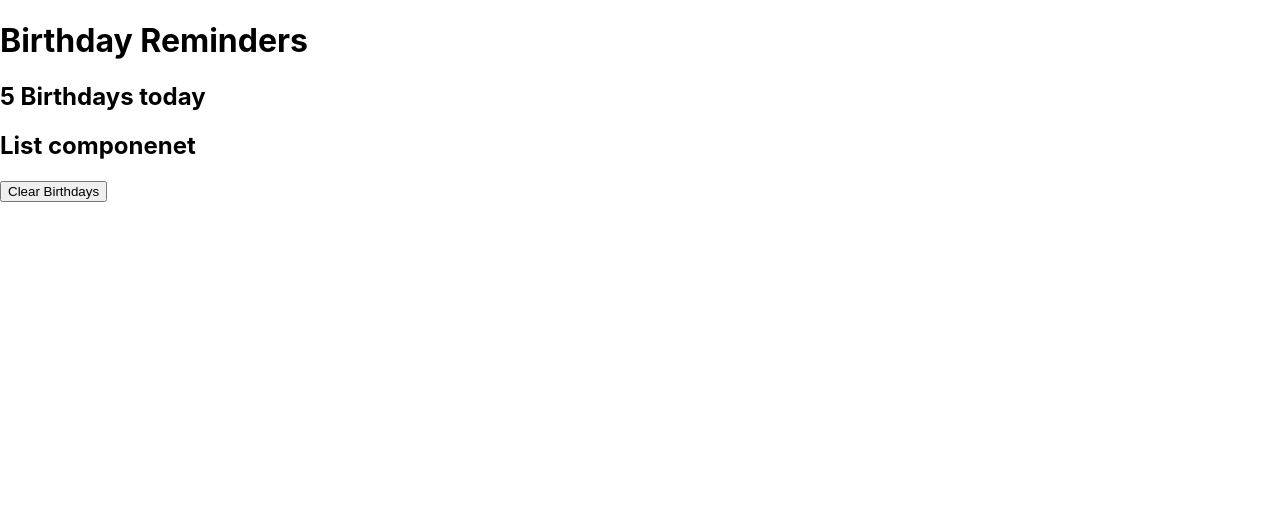
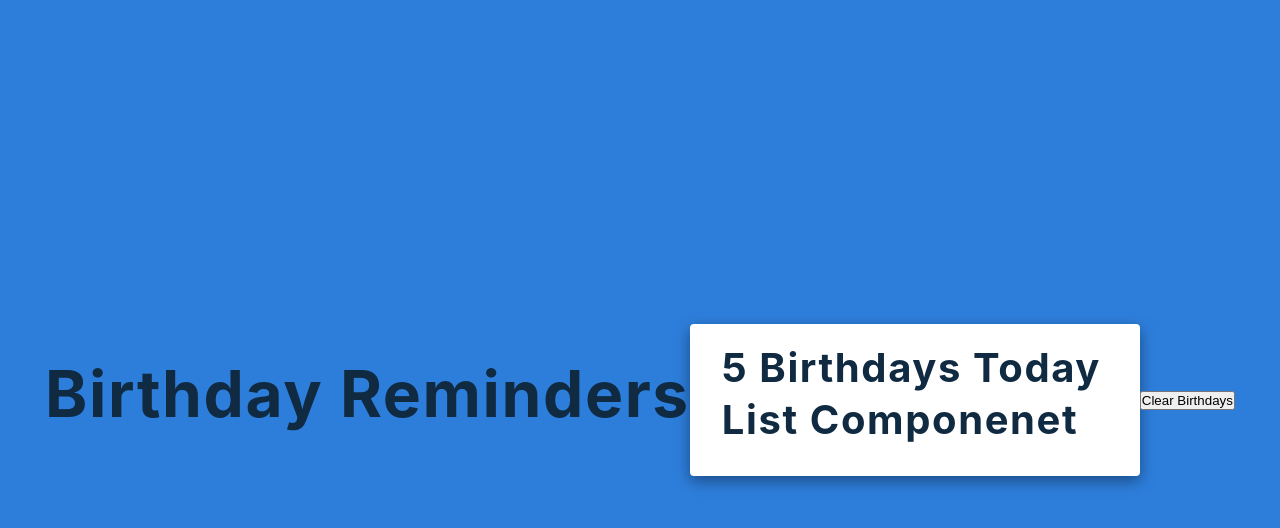
Before and after one commit to kennybates/bday-reminder-app, a React (Create React App) app: page / in a window 1280 px wide. Shown: the top 528 px of the page. Built offline with nearby package versions, Linux system fonts and the light colour scheme.

Commit message:
Update index.css
updated index.css to produce more styling for the components

```diff
--- a/src/index.css
+++ b/src/index.css
@@ -1,13 +1,191 @@
+/*
+===============
+Variables
+===============
+*/
+
+:root {
+  /* dark shades of primary color*/
+  --clr-primary-1: hsl(162, 61%, 89%);
+  --clr-primary-2: hsl(162, 60%, 78%);
+  --clr-primary-3: hsl(162, 61%, 67%);
+  --clr-primary-4: hsl(162, 61%, 57%);
+  /* primary/main color */
+  --clr-primary-5: hsl(162, 73%, 46%);
+  /* lighter shades of primary color */
+  --clr-primary-6: #1aa179;
+  --clr-primary-7: #13795b;
+  --clr-primary-8: #0d503c;
+  --clr-primary-9: #06281e;
+  /* darkest grey - used for headings */
+  --clr-grey-1: hsl(212, 33%, 89%);
+  --clr-grey-2: hsl(210, 31%, 80%);
+  --clr-grey-3: hsl(211, 27%, 70%);
+  --clr-grey-4: hsl(209, 23%, 60%);
+  /* grey used for paragraphs */
+  --clr-grey-5: hsl(210, 22%, 49%);
+  --clr-grey-6: hsl(209, 28%, 39%);
+  --clr-grey-7: hsl(209, 34%, 30%);
+  --clr-grey-8: hsl(211, 39%, 23%);
+  --clr-grey-9: hsl(209, 61%, 16%);
+  --clr-white: #fff;
+  --clr-red-dark: hsl(360, 67%, 44%);
+  --clr-red-light: hsl(360, 71%, 66%);
+  --clr-green-dark: hsl(125, 67%, 44%);
+  --clr-green-light: hsl(125, 71%, 66%);
+  --clr-black: #222;
+  --transition: all 0.3s linear;
+  --spacing: 0.1rem;
+  --radius: 0.25rem;
+  --light-shadow: 0 5px 15px rgba(0, 0, 0, 0.1);
+  --dark-shadow: 0 5px 15px rgba(0, 0, 0, 0.4);
+  --max-width: 1170px;
+  --fixed-width: 450px;
+  --clr-blue: #2d7edb;
+}
+/*
+===============
+Global Styles
+===============
+*/
+
+*,
+::after,
+::before {
+  margin: 0;
+  padding: 0;
+  box-sizing: border-box;
+}
 body {
-  margin: 0;
-  font-family: -apple-system, BlinkMacSystemFont, 'Segoe UI', 'Roboto', 'Oxygen',
-    'Ubuntu', 'Cantarell', 'Fira Sans', 'Droid Sans', 'Helvetica Neue',
-    sans-serif;
-  -webkit-font-smoothing: antialiased;
-  -moz-osx-font-smoothing: grayscale;
+  font-family: -apple-system, BlinkMacSystemFont, 'Segoe UI', Roboto, Oxygen,
+    Ubuntu, Cantarell, 'Open Sans', 'Helvetica Neue', sans-serif;
+  background: var(--clr-blue);
+  color: var(--clr-grey-9);
+  line-height: 1.5;
+  font-size: 0.875rem;
+}
+ul {
+  list-style-type: none;
+}
+a {
+  text-decoration: none;
+}
+h1,
+h2,
+h3,
+h4 {
+  letter-spacing: var(--spacing);
+  text-transform: capitalize;
+  line-height: 1.25;
+  margin-bottom: 0.75rem;
+}
+h1 {
+  font-size: 3rem;
+}
+h2 {
+  font-size: 2rem;
+}
+h3 {
+  font-size: 1.25rem;
+}
+h4 {
+  font-size: 0.875rem;
+}
+p {
+  margin-bottom: 1.25rem;
+  color: var(--clr-grey-5);
+}
+@media screen and (min-width: 800px) {
+  h1 {
+    font-size: 4rem;
+  }
+  h2 {
+    font-size: 2.5rem;
+  }
+  h3 {
+    font-size: 1.75rem;
+  }
+  h4 {
+    font-size: 1rem;
+  }
+  body {
+    font-size: 1rem;
+  }
+  h1,
+  h2,
+  h3,
+  h4 {
+    line-height: 1;
+  }
+}
+/*  global classes */
+
+/* section */
+.section {
+  width: 90vw;
+  margin: 0 auto;
+  max-width: var(--max-width);
 }
 
-code {
-  font-family: source-code-pro, Menlo, Monaco, Consolas, 'Courier New',
-    monospace;
+@media screen and (min-width: 992px) {
+  .section {
+    width: 95vw;
+  }
 }
+
+main {
+  min-height: 100vh;
+  display: flex;
+  justify-content: center;
+  align-items: center;
+}
+
+.container {
+  width: 90vw;
+  margin: 5rem 0;
+  max-width: var(--fixed-width);
+  background: var(--clr-white);
+  border-radius: var(--radius);
+  padding: 1.5rem 2rem;
+  box-shadow: var(--dark-shadow);
+}
+.container h3 {
+  font-weight: normal;
+  text-transform: none;
+  margin-bottom: 2rem;
+}
+.person {
+  display: grid;
+  grid-template-columns: auto 1fr;
+  column-gap: 0.75rem;
+  margin-bottom: 1.5rem;
+  align-items: center;
+}
+.person img {
+  width: 75px;
+  height: 75px;
+  object-fit: cover;
+  border-radius: 50%;
+  box-shadow: var(--light-shadow);
+}
+.person h4 {
+  margin-bottom: 0.35rem;
+}
+.person p {
+  margin-bottom: 0;
+}
+.container button {
+  color: var(--clr-white);
+  display: block;
+  width: 100%;
+  border-color: transparent;
+  background: var(--clr-blue);
+  margin: 2rem auto 0 auto;
+  text-transform: capitalize;
+  font-size: 1.2rem;
+  padding: 0.5rem 0;
+  letter-spacing: var(--spacing);
+  border-radius: var(--radius);
+  outline: 1px solid rgba(242, 138, 178, 0.8);
+  cursor: pointer;
+}
```
